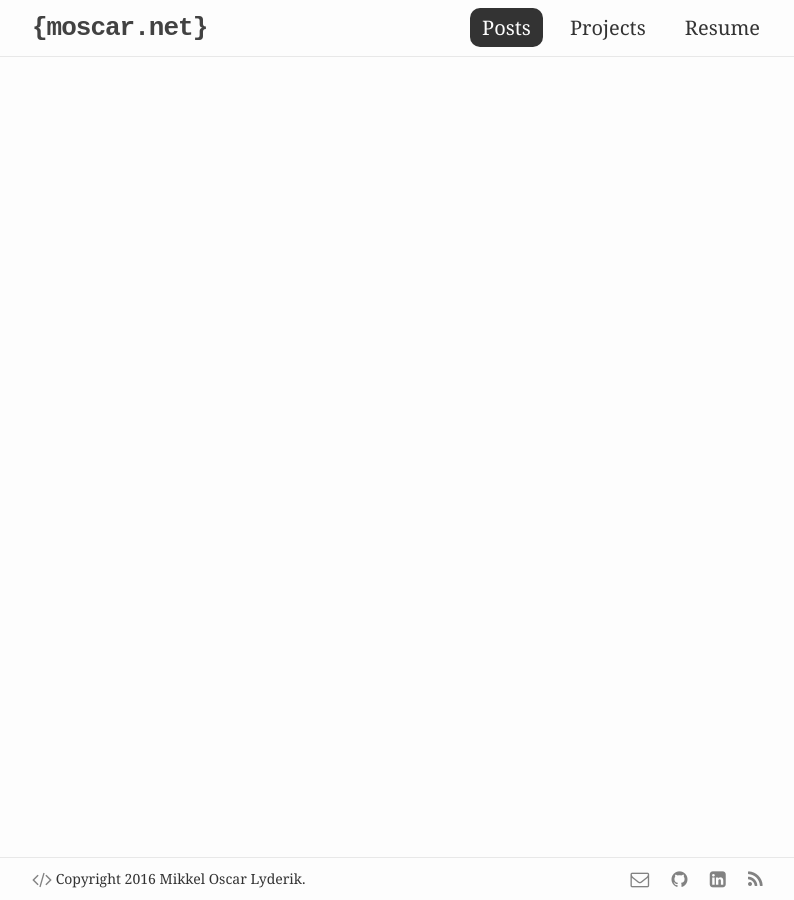
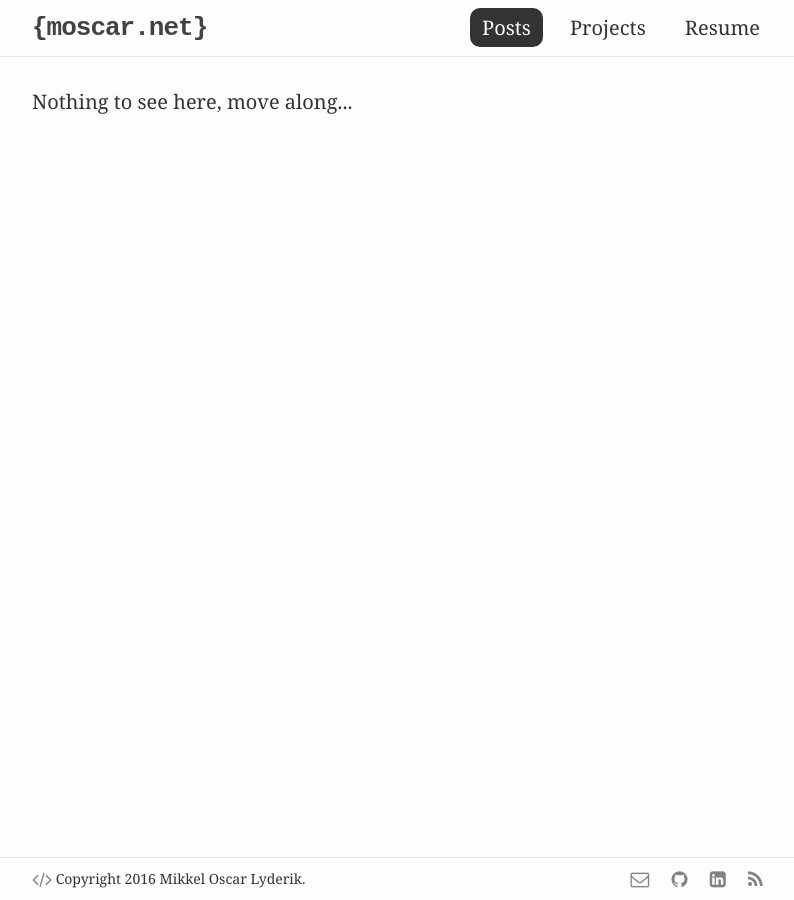
Before and after one commit to mikkeloscar/mikkeloscar.github.io, a Jekyll site: the page built from posts.html, in a window 1280 px wide. Shown: the whole page, without its empty margins (238-1032 px from the left). Built offline with Jekyll 4.4.1, drawn with Linux system fonts in a browser that asks for light colours; nearby versions of some CDN libraries.

Commit message:
Show messages when no posts

```diff
--- a/posts.html
+++ b/posts.html
@@ -5,6 +5,10 @@ permalink: /posts/
 ---
 
 <ul class="post-list">
+  {% assign posts = site.posts.size %}
+  {% if posts == 0 %}
+  <li>Nothing to see here, move along...</li>
+  {% endif %}
   {% for post in site.posts %}
   <li>
     {% include readingtime.html %}
```
